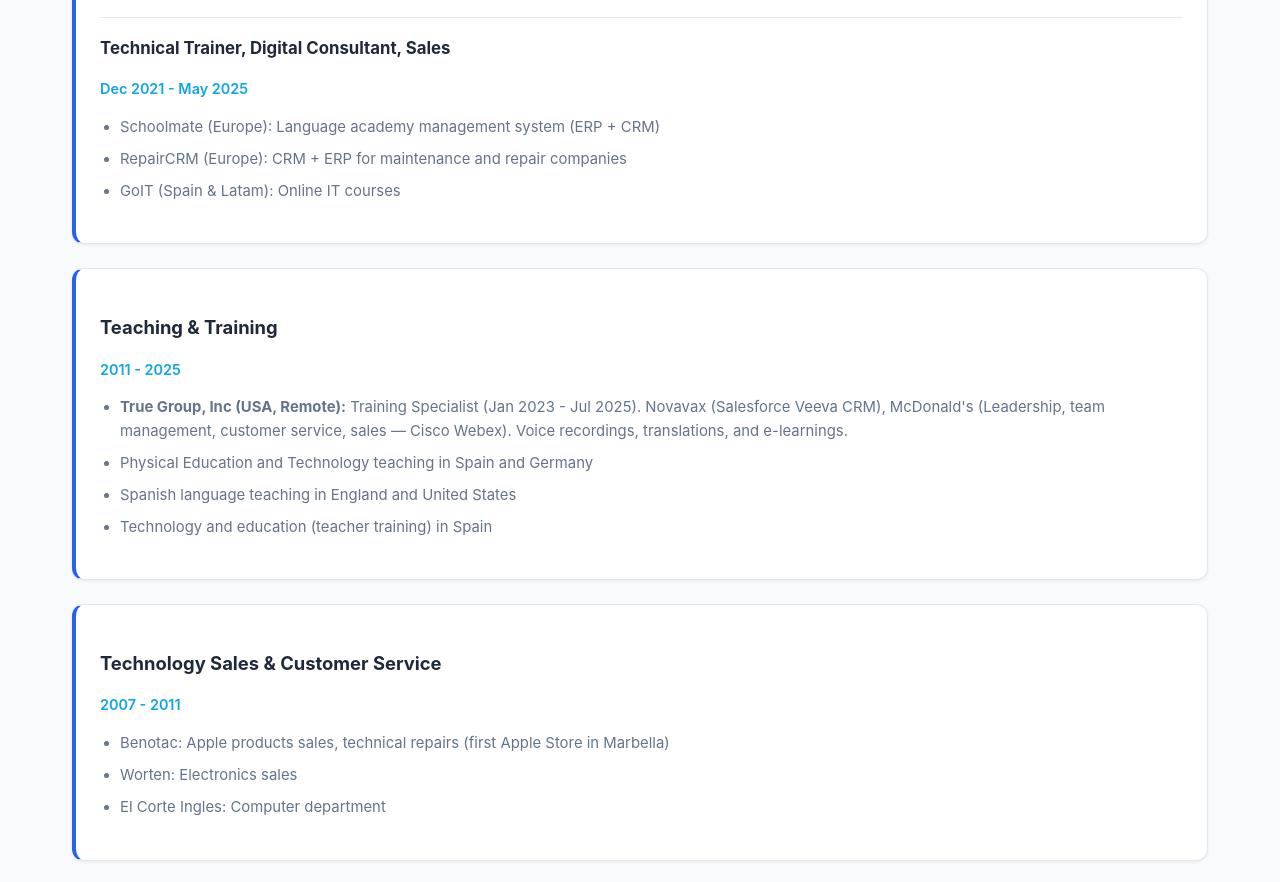
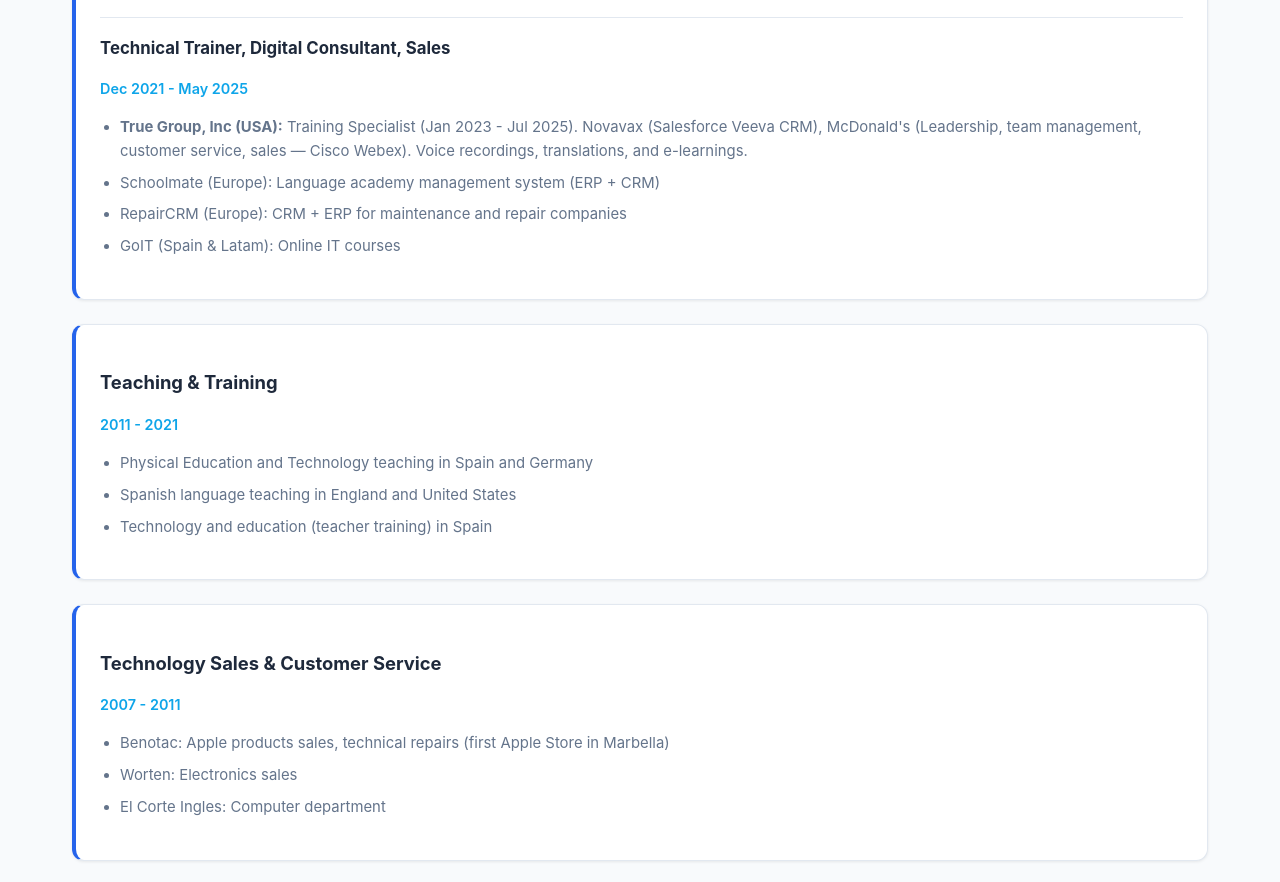
Before and after one commit to miqueasmd/miqueasmd.github.io, a website: page src/pages/resume.html in a window 1280 px wide. Shown: the part 2628-3510 px from the top of the page. Drawn offline with Linux system fonts and the light colour scheme.

Commit message:
Move True Group to Technical Trainer section, restore Teaching dates

```diff
--- a/src/pages/resume.html
+++ b/src/pages/resume.html
@@ -85,6 +85,7 @@
                 <p class="role-title"><strong>Technical Trainer, Digital Consultant, Sales</strong></p>
                 <p class="date">Dec 2021 - May 2025</p>
                 <ul>
+                    <li><strong>True Group, Inc (USA):</strong> Training Specialist (Jan 2023 - Jul 2025). Novavax (Salesforce Veeva CRM), McDonald's (Leadership, team management, customer service, sales — Cisco Webex). Voice recordings, translations, and e-learnings.</li>
                     <li>Schoolmate (Europe): Language academy management system (ERP + CRM)</li>
                     <li>RepairCRM (Europe): CRM + ERP for maintenance and repair companies</li>
                     <li>GoIT (Spain & Latam): Online IT courses</li>
@@ -93,9 +94,8 @@
 
             <div class="experience-item">
                 <h3>Teaching & Training</h3>
-                <p class="date">2011 - 2025</p>
+                <p class="date">2011 - 2021</p>
                 <ul>
-                    <li><strong>True Group, Inc (USA, Remote):</strong> Training Specialist (Jan 2023 - Jul 2025). Novavax (Salesforce Veeva CRM), McDonald's (Leadership, team management, customer service, sales — Cisco Webex). Voice recordings, translations, and e-learnings.</li>
                     <li>Physical Education and Technology teaching in Spain and Germany</li>
                     <li>Spanish language teaching in England and United States</li>
                     <li>Technology and education (teacher training) in Spain</li>
```
